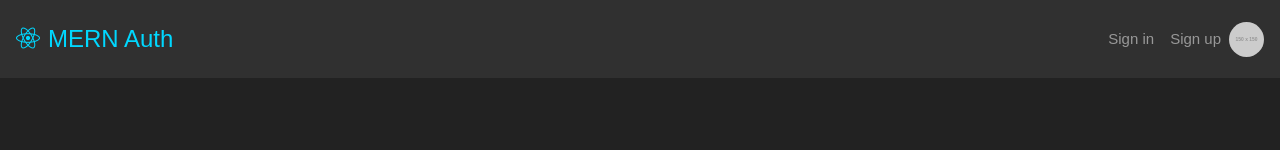
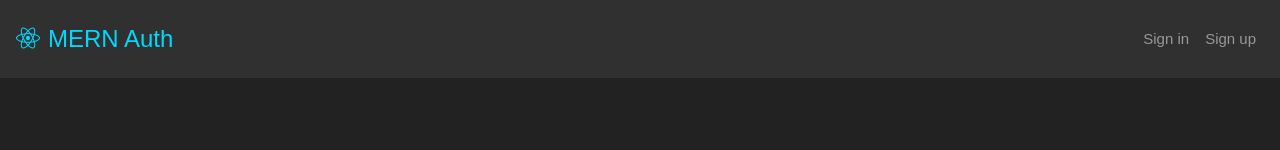
Before and after one commit to Renyxz/MERN-Stack-Auth, a React (Create React App) app in the folder client/: page / in a window 1280 px wide. Shown: the top 150 px of the page. Built offline with nearby package versions, Linux system fonts and the light colour scheme.

Commit message:
Fixed typo that breaks profile button hide/show logic

```diff
--- a/client/src/components/Navbar.js
+++ b/client/src/components/Navbar.js
@@ -7,7 +7,7 @@ const Navbar = () => {
 
     const isAuthenticated = window.sessionStorage.token;
     const authVisibility = isAuthenticated ? 'auth-hide' : 'auth-show';
-    const profileVisibility = isAuthenticated ? 'profile-hide' : 'profile-show';
+    const profileVisibility = isAuthenticated ? 'profile-show' : 'profile-hide';
 
     return(
 
```
